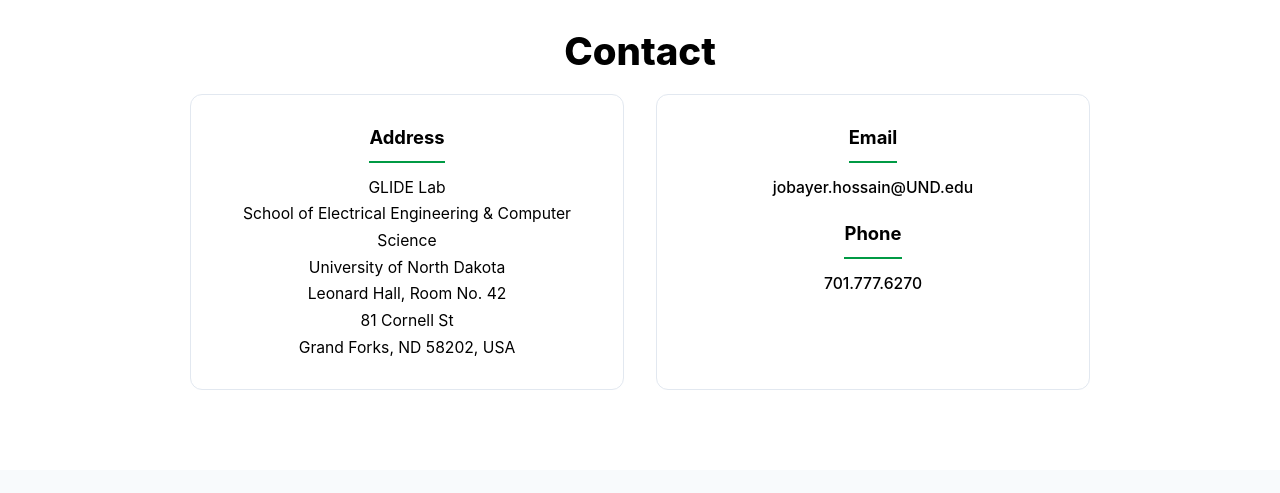
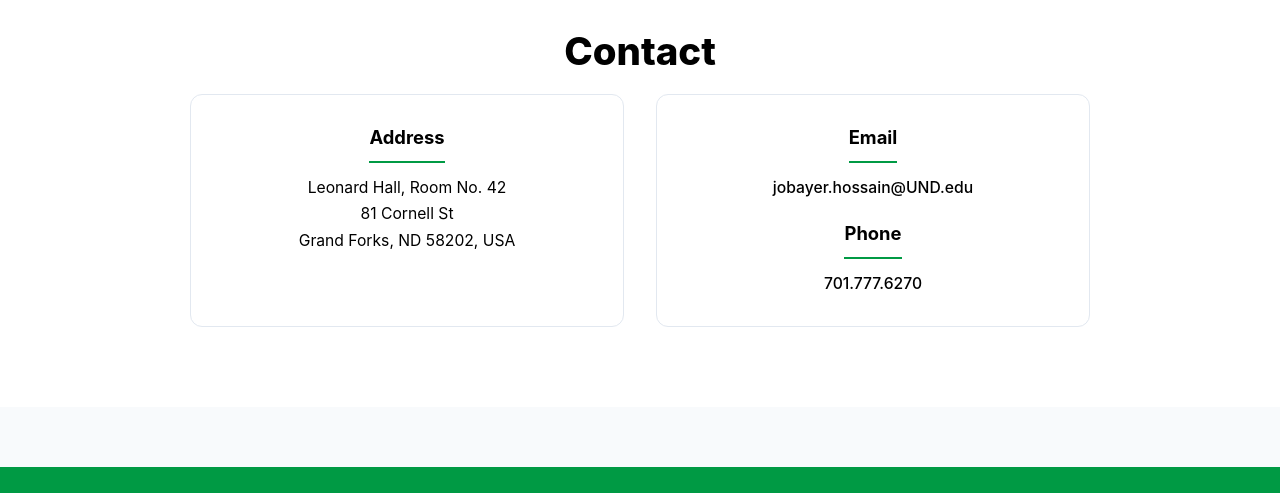
Before and after one commit to EEEEngrSanowar/PhotonicsLab, a plain HTML site: page index.html in a window 1280 px wide. Shown: the part 1071-1564 px from the top of the page. Drawn offline with Linux system fonts and the light colour scheme.

Commit message:
Update contact information in index.html
Removed university name from contact information.

```diff
--- a/index.html
+++ b/index.html
@@ -234,9 +234,6 @@
       <div class="contact-card">
         <h4>Address</h4>
         <p>
-          GLIDE Lab<br>
-          School of Electrical Engineering &amp; Computer Science<br>
-          University of North Dakota<br>
           Leonard Hall, Room No. 42<br>
           81 Cornell St<br>
           Grand Forks, ND 58202, USA
```
